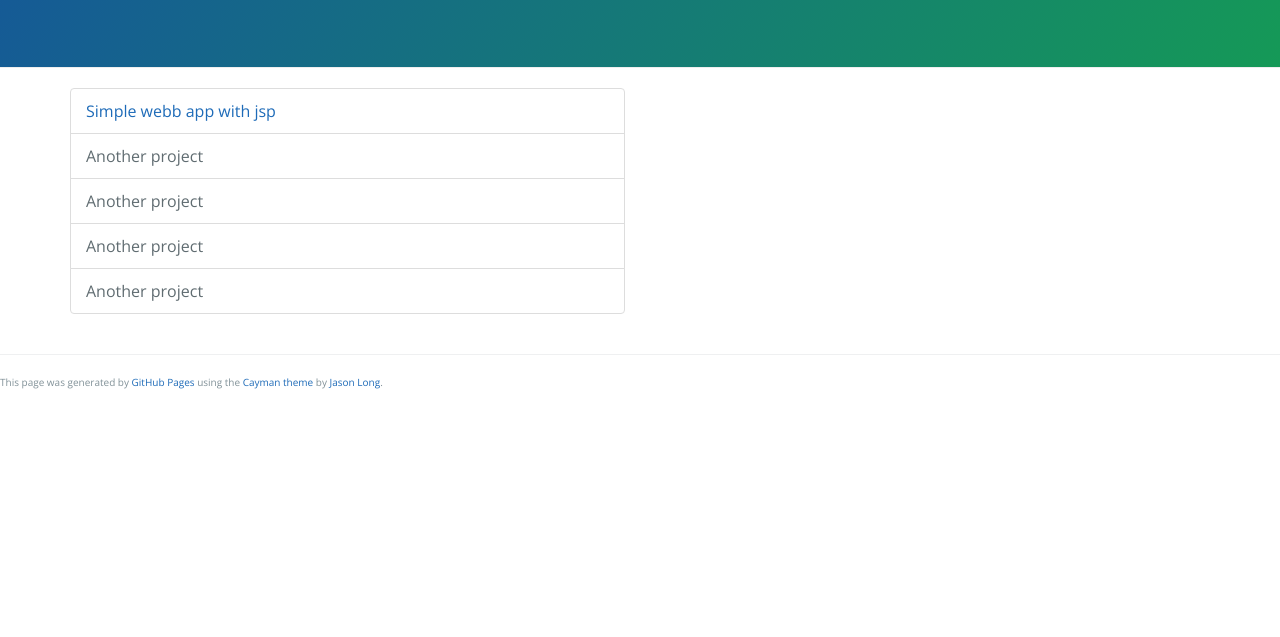
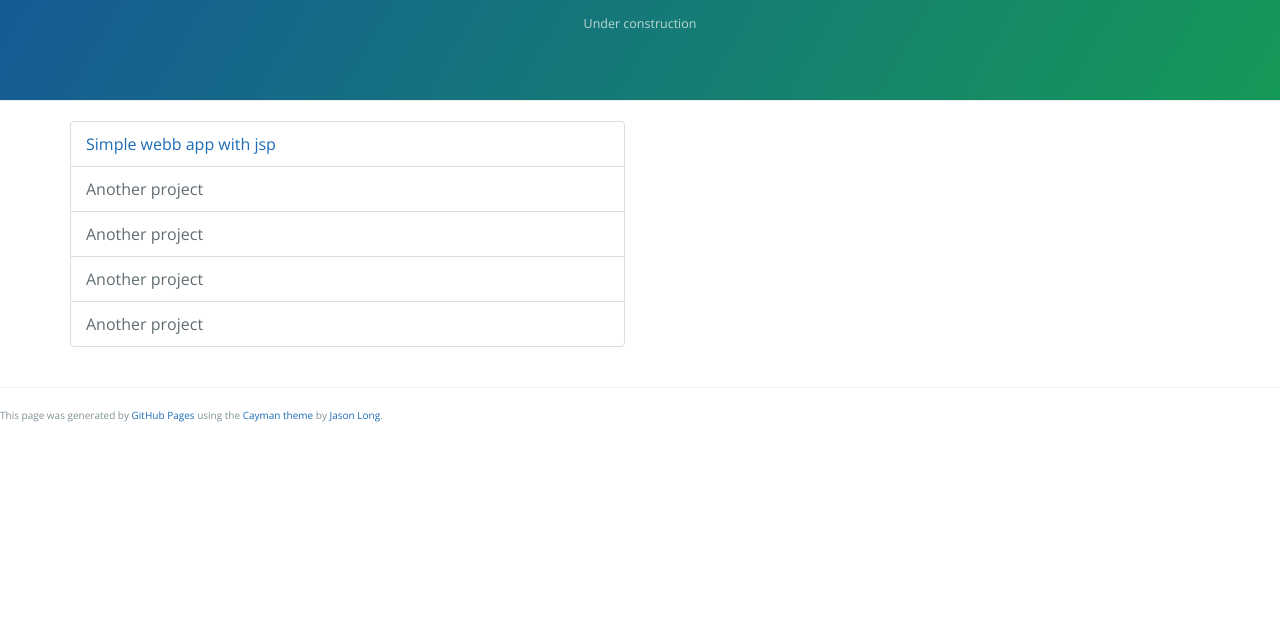
Before and after one commit to StanMarian/StanMarian.github.io, a plain HTML site: page index.html in a window 1280 px wide. Shown: the part 163-800 px from the top of the page. Drawn offline with nearby package versions, Linux system fonts and the light colour scheme.

Commit message:
Added under construction in header

```diff
--- a/index.html
+++ b/index.html
@@ -19,6 +19,7 @@
 	<section class="page-header">
 		<h1 class="project-name">Stanmarian.GitHub.io</h1>
 		<h2 class="project-tagline">Repository for GitHub Pages</h2>
+		<h3 class="project-tagline">Under construction</h3>
 	</section>
 
 	<div class="container">
```
